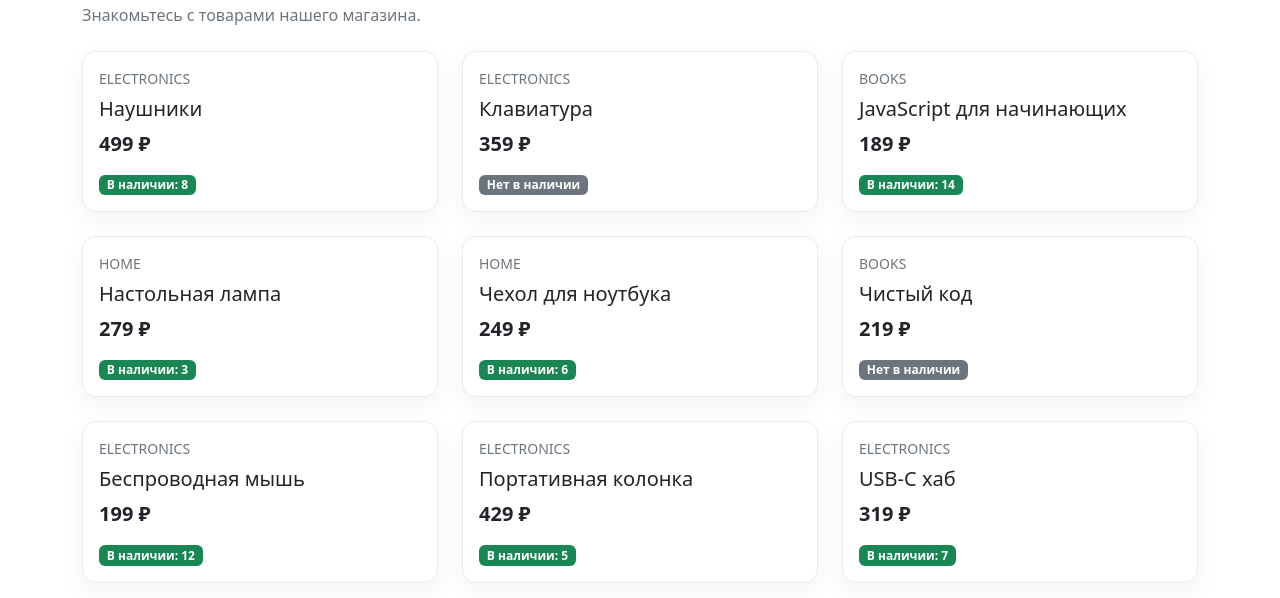
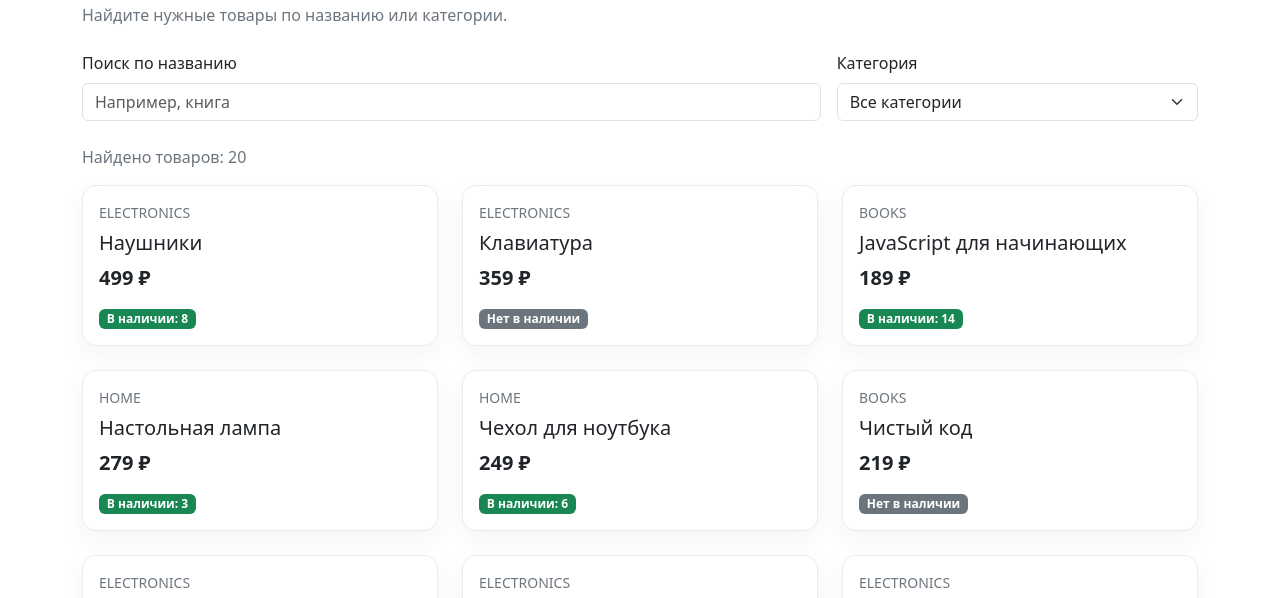
Before and after one commit to hohanov/team-store, a website with bundled scripts: page catalog.html in a window 1280 px wide. Shown: the part 199-797 px from the top of the page. Built offline with nearby package versions, Linux system fonts and the light colour scheme.

Commit message:
feat: catalog filtering and search

```diff
--- a/catalog.html
+++ b/catalog.html
@@ -26,9 +26,32 @@
             <div class="mb-4">
                 <p class="text-primary fw-semibold mb-2">Team Store</p>
                 <h1 class="display-5 fw-bold">Каталог товаров</h1>
-                <p class="text-secondary mb-0">Знакомьтесь с товарами нашего магазина.</p>
+                <p class="text-secondary mb-0">Найдите нужные товары по названию или категории.</p>
             </div>
 
+            <section class="row g-3 mb-4" aria-label="Поиск и фильтрация каталога">
+                <div class="col-12 col-md-8">
+                    <label class="form-label" for="search">Поиск по названию</label>
+                    <input
+                        class="form-control"
+                        id="search"
+                        type="search"
+                        placeholder="Например, книга"
+                        autocomplete="off"
+                    />
+                </div>
+                <div class="col-12 col-md-4">
+                    <label class="form-label" for="category">Категория</label>
+                    <select class="form-select" id="category">
+                        <option value="all">Все категории</option>
+                        <option value="electronics">Электроника</option>
+                        <option value="books">Книги</option>
+                        <option value="home">Дом</option>
+                    </select>
+                </div>
+            </section>
+
+            <p id="catalog-status" class="text-secondary" role="status" aria-live="polite"></p>
             <section
                 id="catalog"
                 class="row row-cols-1 row-cols-md-2 row-cols-lg-3 g-4"
--- a/src/catalog-page.ts
+++ b/src/catalog-page.ts
@@ -1,4 +1,5 @@
 import type { Product } from './catalog.js';
+import { filterByCategory, searchProducts } from './catalog.js';
 import products from './data/products.js';
 
 function getRequiredElement<T extends Element>(selector: string): T {
@@ -8,6 +9,9 @@ function getRequiredElement<T extends Element>(selector: string): T {
 }
 
 const catalogElement = getRequiredElement<HTMLElement>('#catalog');
+const statusElement = getRequiredElement<HTMLElement>('#catalog-status');
+const searchInput = getRequiredElement<HTMLInputElement>('#search');
+const categorySelect = getRequiredElement<HTMLSelectElement>('#category');
 
 const formatPrice = (price: number): string =>
     new Intl.NumberFormat('ru-RU', {
@@ -48,4 +52,22 @@ function renderProductCard(product: Product): HTMLElement {
     return column;
 }
 
-catalogElement.replaceChildren(...products.map(renderProductCard));
+function renderCatalog(): void {
+    const categoryProducts = filterByCategory(products, categorySelect.value);
+    const visibleProducts = searchProducts(categoryProducts, searchInput.value);
+
+    statusElement.textContent = `Найдено товаров: ${visibleProducts.length}`;
+    if (visibleProducts.length === 0) {
+        const message = document.createElement('p');
+        message.className = 'col-12 alert alert-light mb-0';
+        message.textContent = 'По вашему запросу ничего не найдено.';
+        catalogElement.replaceChildren(message);
+        return;
+    }
+
+    catalogElement.replaceChildren(...visibleProducts.map(renderProductCard));
+}
+
+searchInput.addEventListener('input', renderCatalog);
+categorySelect.addEventListener('change', renderCatalog);
+renderCatalog();
--- a/src/catalog.ts
+++ b/src/catalog.ts
@@ -5,3 +5,14 @@ export interface Product {
     price: number;
     stock: number;
 }
+
+export function searchProducts(products: Product[], query: string): Product[] {
+    const normalizedQuery = query.trim().toLowerCase();
+    if (!normalizedQuery) return [...products];
+    return products.filter((product) => product.name.toLowerCase().includes(normalizedQuery));
+}
+
+export function filterByCategory(products: Product[], category?: string): Product[] {
+    if (!category || category === 'all') return [...products];
+    return products.filter((product) => product.category === category);
+}
```
